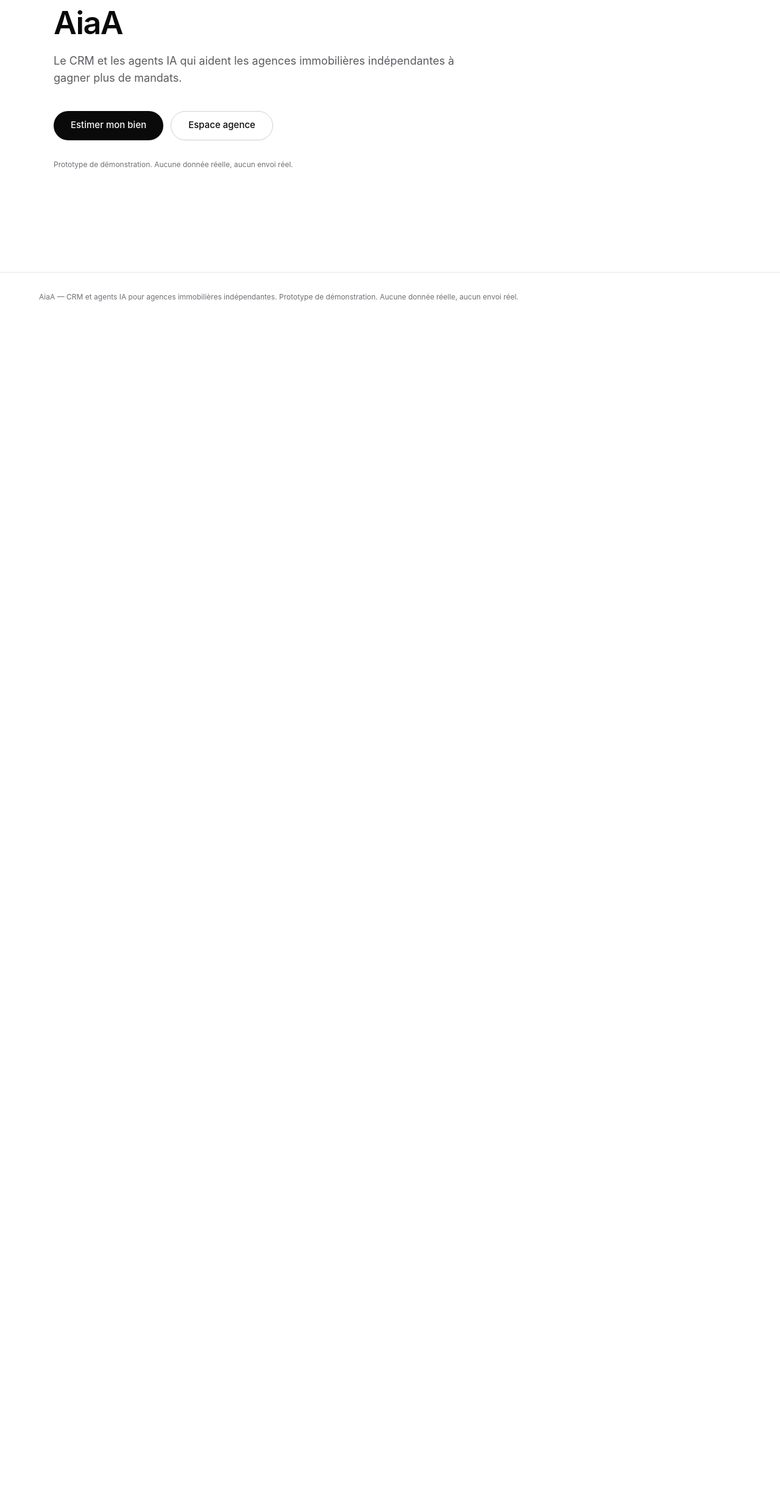
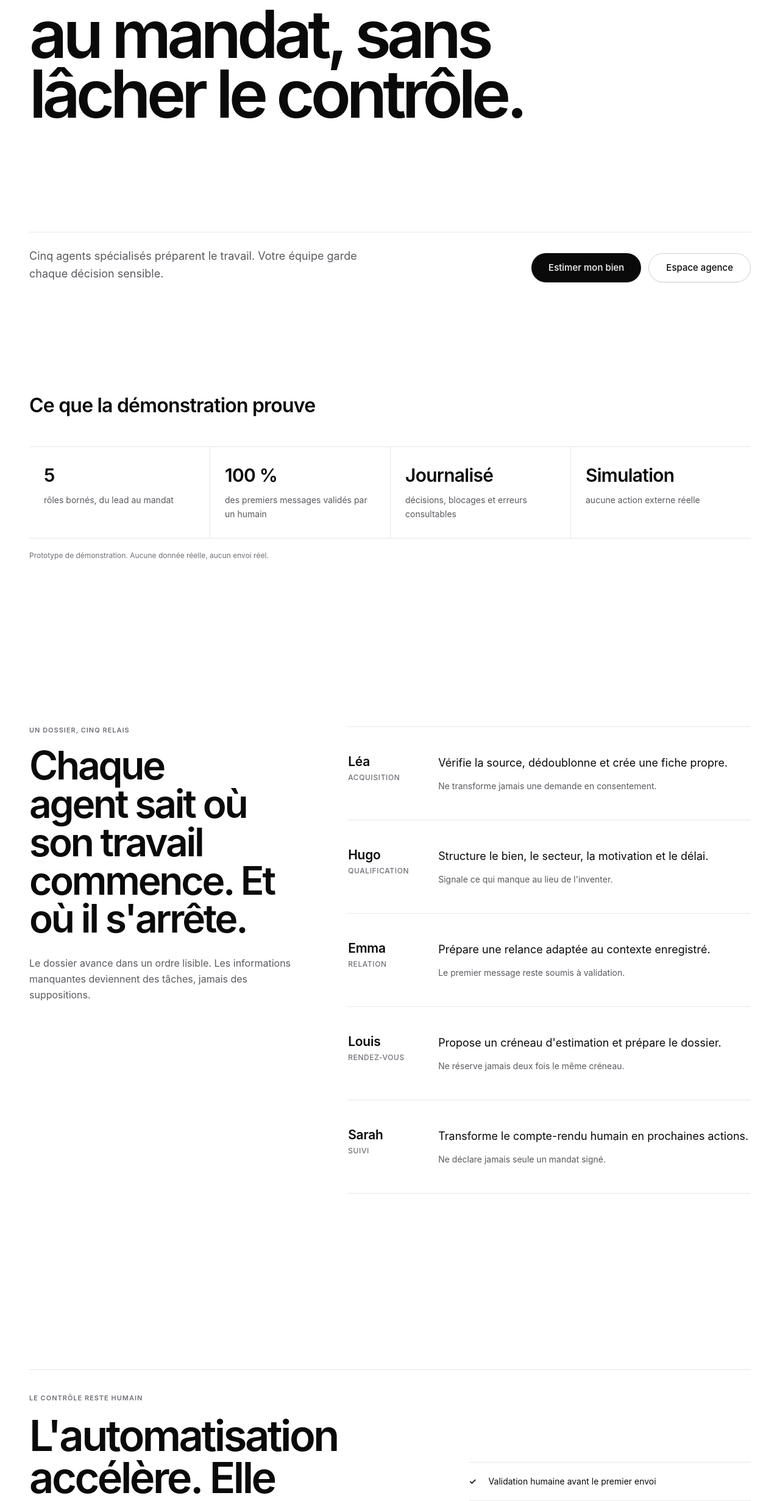
Before and after one commit to admklm-cmd/saas-immo, a Next.js app: page / in a window 1280 px wide. Shown: the part 273-2734 px from the top of the page at 61% size. Before the commit the page ends 800 px from the top, so only its background shows below. Built offline with nearby package versions, Linux system fonts and the light colour scheme.

Commit message:
feat: redesign public landing around agent journey

```diff
--- a/app/(marketing)/layout.tsx
+++ b/app/(marketing)/layout.tsx
@@ -32,7 +32,7 @@ export default function MarketingLayout({ children }: { children: React.ReactNod
 
       <footer className="border-t border-line px-6 py-8">
         <p className="mx-auto w-full max-w-6xl text-xs text-ink-subtle">
-          {APP_TEXTS.brand.name} — {APP_TEXTS.brand.tagline}. {APP_TEXTS.marketing.heroNote}
+          {APP_TEXTS.brand.name} · {APP_TEXTS.brand.tagline}. {APP_TEXTS.marketing.heroNote}
         </p>
       </footer>
     </div>
--- a/app/(marketing)/page.tsx
+++ b/app/(marketing)/page.tsx
@@ -1,19 +1,28 @@
 import { APP_TEXTS } from "@/components/texts";
-import { Badge } from "@/components/ui/Badge";
 import { ButtonLink } from "@/components/ui/ButtonLink";
+import { Reveal } from "@/components/ui/Reveal";
 
 const TEXTS = APP_TEXTS.marketing;
 
 /** Public home page of the agency website. */
 export default function HomePage() {
   return (
-    <section className="mx-auto flex w-full max-w-6xl flex-1 flex-col justify-center px-6 py-24 sm:py-32">
-      <div className="animate-rise max-w-3xl">
-        <Badge tone="outline">{APP_TEXTS.brand.prototype}</Badge>
-        <h1 className="mt-6 text-display font-semibold text-balance text-ink">{TEXTS.heroTitle}</h1>
-        <p className="mt-5 max-w-2xl text-lg text-pretty text-ink-muted">{TEXTS.heroSubtitle}</p>
+    <>
+      <section className="mx-auto flex min-h-[calc(100dvh-73px)] w-full max-w-7xl flex-col justify-between px-6 pb-10 pt-16 sm:px-8 sm:pb-14 sm:pt-20 lg:px-12">
+        <div className="animate-rise max-w-6xl">
+          <p className="text-overline font-semibold uppercase text-ink-subtle">
+            {TEXTS.heroKicker}
+          </p>
+          <h1 className="mt-6 max-w-6xl text-[clamp(3.25rem,8.5vw,8.5rem)] leading-[0.9] font-semibold tracking-[-0.065em] text-balance text-ink">
+            {TEXTS.heroTitle}
+          </h1>
+        </div>
 
-        <div className="mt-10 flex flex-wrap items-center gap-3">
+        <div className="mt-14 grid items-end gap-8 border-t border-line pt-6 md:grid-cols-[1fr_auto]">
+          <p className="max-w-xl text-lg leading-relaxed text-pretty text-ink-muted">
+            {TEXTS.heroSubtitle}
+          </p>
+          <div className="flex flex-wrap gap-3 md:justify-end">
             <ButtonLink href="/estimation" size="lg">
               {TEXTS.estimation}
             </ButtonLink>
@@ -21,9 +30,91 @@ export default function HomePage() {
               {TEXTS.signIn}
             </ButtonLink>
           </div>
-
-        <p className="mt-8 text-xs text-ink-subtle">{TEXTS.heroNote}</p>
         </div>
       </section>
+
+      <Reveal>
+        <section aria-labelledby="proof-title" className="mx-auto w-full max-w-7xl px-6 py-24 sm:px-8 lg:px-12 lg:py-32">
+          <h2 id="proof-title" className="max-w-lg text-title font-semibold tracking-tight text-ink">
+            {TEXTS.proofTitle}
+          </h2>
+          <dl className="stagger mt-12 grid border-y border-line md:grid-cols-2 lg:grid-cols-4">
+            {TEXTS.proofs.map((proof) => (
+              <div key={proof.value} className="border-b border-line py-7 md:px-6 md:even:border-l lg:border-b-0 lg:border-l lg:first:border-l-0">
+                <dt className="text-3xl font-semibold tracking-tight text-ink">{proof.value}</dt>
+                <dd className="mt-3 max-w-[15rem] text-sm leading-relaxed text-ink-muted">{proof.label}</dd>
+              </div>
+            ))}
+          </dl>
+          <p className="mt-5 text-xs text-ink-subtle">{TEXTS.heroNote}</p>
+        </section>
+      </Reveal>
+
+      <section aria-labelledby="story-title" className="mx-auto grid w-full max-w-7xl gap-16 px-6 py-24 sm:px-8 lg:grid-cols-[0.82fr_1.18fr] lg:px-12 lg:py-36">
+        <Reveal>
+          <div className="lg:sticky lg:top-28">
+            <p className="text-overline font-semibold uppercase text-ink-subtle">{TEXTS.storyKicker}</p>
+            <h2 id="story-title" className="mt-5 max-w-xl text-[clamp(2.5rem,5vw,5rem)] leading-[0.98] font-semibold tracking-[-0.05em] text-balance text-ink">
+              {TEXTS.storyTitle}
+            </h2>
+            <p className="mt-7 max-w-lg text-base leading-relaxed text-ink-muted">{TEXTS.storyBody}</p>
+          </div>
+        </Reveal>
+
+        <ol className="stagger border-t border-line">
+          {TEXTS.agents.map((agent) => (
+            <li key={agent.name} className="grid gap-5 border-b border-line py-9 sm:grid-cols-[8rem_1fr] sm:py-11">
+              <div>
+                <p className="text-heading font-semibold text-ink">{agent.name}</p>
+                <p className="mt-1 text-xs font-medium uppercase tracking-wider text-ink-subtle">{agent.role}</p>
+              </div>
+              <div>
+                <p className="text-lg leading-relaxed text-ink">{agent.action}</p>
+                <p className="mt-3 text-sm leading-relaxed text-ink-muted">{agent.boundary}</p>
+              </div>
+            </li>
+          ))}
+        </ol>
+      </section>
+
+      <Reveal>
+        <section aria-labelledby="control-title" className="mx-auto w-full max-w-7xl px-6 py-24 sm:px-8 lg:px-12 lg:py-36">
+          <div className="grid gap-14 border-t border-line pt-10 lg:grid-cols-[1.15fr_0.85fr] lg:gap-24">
+            <div>
+              <p className="text-overline font-semibold uppercase text-ink-subtle">{TEXTS.controlKicker}</p>
+              <h2 id="control-title" className="mt-5 max-w-3xl text-[clamp(2.5rem,5.5vw,5.5rem)] leading-[0.98] font-semibold tracking-[-0.05em] text-balance text-ink">
+                {TEXTS.controlTitle}
+              </h2>
+              <p className="mt-7 max-w-2xl text-base leading-relaxed text-ink-muted">{TEXTS.controlBody}</p>
+            </div>
+            <ul className="stagger self-end border-t border-line">
+              {TEXTS.controls.map((control) => (
+                <li key={control} className="grid grid-cols-[1.25rem_1fr] gap-3 border-b border-line py-5 text-sm leading-relaxed text-ink">
+                  <span aria-hidden="true" className="font-semibold">✓</span>
+                  <span>{control}</span>
+                </li>
+              ))}
+            </ul>
+          </div>
+        </section>
+      </Reveal>
+
+      <Reveal>
+        <section aria-labelledby="final-title" className="mx-auto w-full max-w-7xl px-6 pb-24 pt-16 sm:px-8 lg:px-12 lg:pb-36">
+          <div className="grid gap-10 border-y border-line py-12 md:grid-cols-[1fr_auto] md:items-end lg:py-16">
+            <div>
+              <h2 id="final-title" className="max-w-3xl text-[clamp(2.25rem,4.8vw,4.75rem)] leading-[1] font-semibold tracking-[-0.05em] text-balance text-ink">
+                {TEXTS.finalTitle}
+              </h2>
+              <p className="mt-6 max-w-xl text-base leading-relaxed text-ink-muted">{TEXTS.finalBody}</p>
+            </div>
+            <div className="flex flex-wrap gap-3 md:justify-end">
+              <ButtonLink href="/estimation" size="lg">{TEXTS.estimation}</ButtonLink>
+              <ButtonLink href="/connexion" variant="ghost" size="lg">{TEXTS.signIn}</ButtonLink>
+            </div>
+          </div>
+        </section>
+      </Reveal>
+    </>
   );
 }
--- a/components/texts.ts
+++ b/components/texts.ts
@@ -495,11 +495,67 @@ export const APP_TEXTS = {
   },
 
   marketing: {
-    heroTitle: "AiaA",
-    heroSubtitle:
-      "Le CRM et les agents IA qui aident les agences immobilières indépendantes à gagner plus de mandats.",
+    heroKicker: "Le cycle vendeur, orchestré",
+    heroTitle: "De la demande vendeur au mandat, sans lâcher le contrôle.",
+    heroSubtitle: "Cinq agents spécialisés préparent le travail. Votre équipe garde chaque décision sensible.",
     heroNote: "Prototype de démonstration. Aucune donnée réelle, aucun envoi réel.",
     signIn: "Espace agence",
     estimation: "Estimer mon bien",
+    proofTitle: "Ce que la démonstration prouve",
+    proofs: [
+      { value: "5", label: "rôles bornés, du lead au mandat" },
+      { value: "100 %", label: "des premiers messages validés par un humain" },
+      { value: "Journalisé", label: "décisions, blocages et erreurs consultables" },
+      { value: "Simulation", label: "aucune action externe réelle" },
+    ],
+    storyKicker: "Un dossier, cinq relais",
+    storyTitle: "Chaque agent sait où son travail commence. Et où il s'arrête.",
+    storyBody:
+      "Le dossier avance dans un ordre lisible. Les informations manquantes deviennent des tâches, jamais des suppositions.",
+    agents: [
+      {
+        name: "Léa",
+        role: "Acquisition",
+        action: "Vérifie la source, dédoublonne et crée une fiche propre.",
+        boundary: "Ne transforme jamais une demande en consentement.",
+      },
+      {
+        name: "Hugo",
+        role: "Qualification",
+        action: "Structure le bien, le secteur, la motivation et le délai.",
+        boundary: "Signale ce qui manque au lieu de l'inventer.",
+      },
+      {
+        name: "Emma",
+        role: "Relation",
+        action: "Prépare une relance adaptée au contexte enregistré.",
+        boundary: "Le premier message reste soumis à validation.",
+      },
+      {
+        name: "Louis",
+        role: "Rendez-vous",
+        action: "Propose un créneau d'estimation et prépare le dossier.",
+        boundary: "Ne réserve jamais deux fois le même créneau.",
+      },
+      {
+        name: "Sarah",
+        role: "Suivi",
+        action: "Transforme le compte-rendu humain en prochaines actions.",
+        boundary: "Ne déclare jamais seule un mandat signé.",
+      },
+    ],
+    controlKicker: "Le contrôle reste humain",
+    controlTitle: "L'automatisation accélère. Elle ne décide pas à votre place.",
+    controlBody:
+      "Consentement, premier contact et mandat signé restent sous contrôle de l'agence. Un coupe-circuit suspend les cinq agents immédiatement.",
+    controls: [
+      "Validation humaine avant le premier envoi",
+      "Décisions, blocages et erreurs journalisés",
+      "Informations du prospect traitées comme des données non fiables",
+      "Mode simulation visible dans toute la démonstration",
+    ],
+    finalTitle: "Voyez le parcours complet avec un bien fictif.",
+    finalBody:
+      "Commencez par une demande d'estimation, puis retrouvez le dossier dans l'espace agence.",
   },
 } as const;
```
Also changed, not shown: 2 other files (tests, documents, lock files or other folders). Lines whose indentation alone changed are shown as unchanged.
